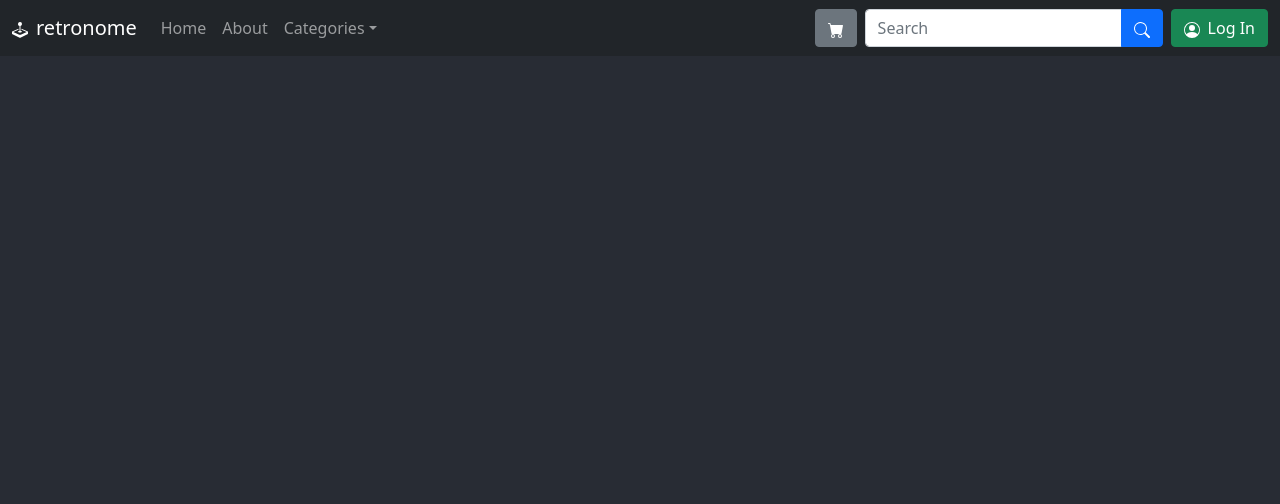
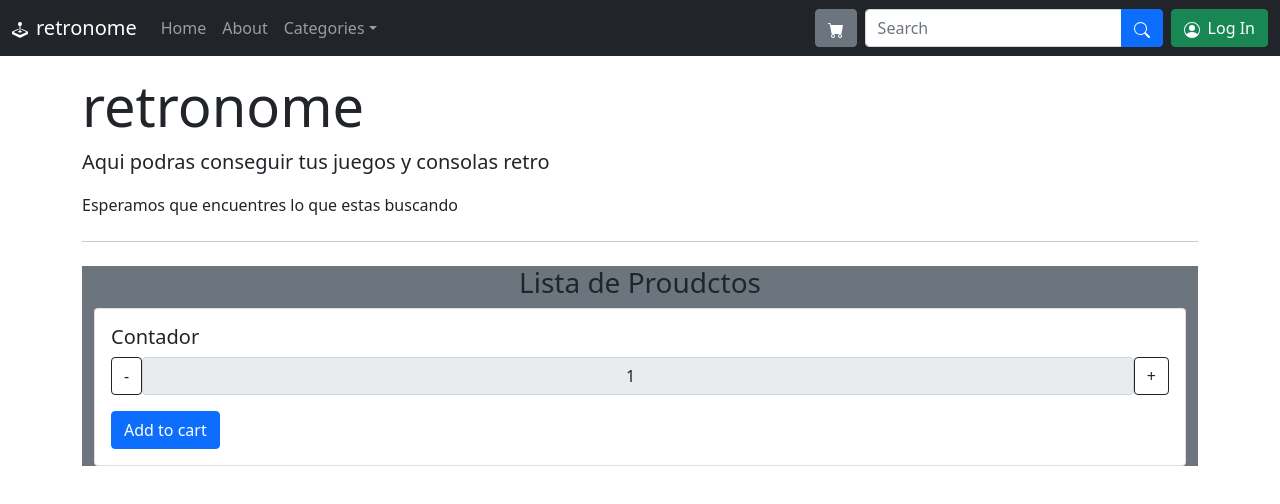
Before and after one commit to valeguizamon/retronome, a React (Create React App) app: page /home in a window 1280 px wide. Shown: the top 504 px of the page. Built offline with nearby package versions, Linux system fonts and the light colour scheme.

Commit message:
Se refactoriza la mayoria del codigo para trabajar unicamente (en lo posible)con arrow functions

```diff
--- a/package.json
+++ b/package.json
@@ -4,8 +4,8 @@
   "private": true,
   "dependencies": {
     "@popperjs/core": "^2.11.2",
-    "@testing-library/jest-dom": "^5.16.1",
-    "@testing-library/react": "^12.1.2",
+    "@testing-library/jest-dom": "^5.16.2",
+    "@testing-library/react": "^12.1.3",
     "@testing-library/user-event": "^13.5.0",
     "bootstrap": "^5.1.3",
     "react": "^17.0.2",
--- a/src/App.js
+++ b/src/App.js
@@ -1,24 +1,24 @@
 import { BrowserRouter as Router, Routes, Route } from "react-router-dom";
-import './assets/css/App.css';
 import NavBar from "./components/NavBar";
+
+import Home from "./pages/Home";
 import About from "./pages/About";
-import Home from "./pages/Home";
+import Error404 from "./pages/Error404";
 
+const App = () => {
 
-function App() {
   return (
     <Router>
       <NavBar />
-      <div className="App">
-        <header className="App-header">
-          <Routes>
-            <Route exact path="/" element={<Home text="Pagina de Inicio" />} />
-            <Route path="/about" element={<About />} />
-          </Routes>
-        </header>
-      </div>
+      <Routes>
+        <Route exact path="/" element={<Home />} />
+        <Route path="/home" element={<Home />} />
+        <Route path="/about" element={<About />} />
+        <Route path="*" element={<Error404 />} />
+      </Routes>
     </Router>
   );
+
 }
 
 export default App;
--- a/src/assets/others/reportWebVitals.js
+++ /dev/null
@@ -1,13 +0,0 @@
-const reportWebVitals = onPerfEntry => {
-  if (onPerfEntry && onPerfEntry instanceof Function) {
-    import('web-vitals').then(({ getCLS, getFID, getFCP, getLCP, getTTFB }) => {
-      getCLS(onPerfEntry);
-      getFID(onPerfEntry);
-      getFCP(onPerfEntry);
-      getLCP(onPerfEntry);
-      getTTFB(onPerfEntry);
-    });
-  }
-};
-
-export default reportWebVitals;
--- a/src/components/CartWidget.js
+++ b/src/components/CartWidget.js
@@ -1,7 +1,7 @@
-function CartWidget() {
+const CartWidget = () => {
     return (
         <button type="button" className="btn btn-secondary">
-            <svg xmlns="http://www.w3.org/2000/svg" width="16" height="16" fill="currentColor" class="bi bi-cart-fill" viewBox="0 0 16 16">
+            <svg xmlns="http://www.w3.org/2000/svg" width="16" height="16" fill="currentColor" className="bi bi-cart-fill" viewBox="0 0 16 16">
                 <path d="M0 1.5A.5.5 0 0 1 .5 1H2a.5.5 0 0 1 .485.379L2.89 3H14.5a.5.5 0 0 1 .491.592l-1.5 8A.5.5 0 0 1 13 12H4a.5.5 0 0 1-.491-.408L2.01 3.607 1.61 2H.5a.5.5 0 0 1-.5-.5zM5 12a2 2 0 1 0 0 4 2 2 0 0 0 0-4zm7 0a2 2 0 1 0 0 4 2 2 0 0 0 0-4zm-7 1a1 1 0 1 1 0 2 1 1 0 0 1 0-2zm7 0a1 1 0 1 1 0 2 1 1 0 0 1 0-2z"></path>
             </svg>
         </button>
--- a/src/components/ItemListContainer.js
+++ b/src/components/ItemListContainer.js
@@ -1,16 +1,12 @@
-import ItemCount from "./itemCount";
+import ItemCount from "./ItemCount";
 
-function ItemListContainer(props) {
-
-    const onAdd = (e, count) =>{
-        e.preventDefault();
-        console.log("La cantidad de items agregados al carrito es de: " + JSON.stringify(count));
-    }
+const ItemListContainer = ({greeting}) => {
 
     return (
-        <div className="container bg-light text-dark">
-            <b>{props.greeting}</b>
-            <ItemCount stock={10} valor={1} onAdd={onAdd}/>
+        <div className="container bg-secondary">
+            <h3 className="text-center">{greeting}</h3>
+            <ItemCount stock={20} value={1}/>
+
         </div>
     );
 }
--- a/src/components/NavBar.js
+++ b/src/components/NavBar.js
@@ -1,13 +1,12 @@
 import CartWidget from "./CartWidget";
 
-function NavBar() {
+const NavBar = () => {
 
     return (
-
         <nav className="navbar navbar-expand-lg navbar-dark bg-dark">
             <div className="container-fluid">
                 <ul className="navbar-nav float-right">
-                    <a className="navbar-brand float-center" href="#">
+                    <a className="navbar-brand float-center" href="/home">
                         <svg xmlns="http://www.w3.org/2000/svg" width="16" height="16" fill="currentColor" className="bi bi-joystick me-2" viewBox="0 0 16 16">
                             <path d="M10 2a2 2 0 0 1-1.5 1.937v5.087c.863.083 1.5.377 1.5.726 0 .414-.895.75-2 .75s-2-.336-2-.75c0-.35.637-.643 1.5-.726V3.937A2 2 0 1 1 10 2z" />
                             <path d="M0 9.665v1.717a1 1 0 0 0 .553.894l6.553 3.277a2 2 0 0 0 1.788 0l6.553-3.277a1 1 0 0 0 .553-.894V9.665c0-.1-.06-.19-.152-.23L9.5 6.715v.993l5.227 2.178a.125.125 0 0 1 .001.23l-5.94 2.546a2 2 0 0 1-1.576 0l-5.94-2.546a.125.125 0 0 1 .001-.23L6.5 7.708l-.013-.988L.152 9.435a.25.25 0 0 0-.152.23z" />
@@ -49,7 +48,7 @@ function NavBar() {
                         <button type="button" className="btn btn-success">
                             <svg xmlns="http://www.w3.org/2000/svg" width="16" height="16" fill="currentColor" className="bi bi-person-circle me-2" viewBox="0 0 16 16">
                                 <path d="M11 6a3 3 0 1 1-6 0 3 3 0 0 1 6 0z"></path>
-                                <path fill-rule="evenodd" d="M0 8a8 8 0 1 1 16 0A8 8 0 0 1 0 8zm8-7a7 7 0 0 0-5.468 11.37C3.242 11.226 4.805 10 8 10s4.757 1.225 5.468 2.37A7 7 0 0 0 8 1z"></path>
+                                <path fillRule="evenodd" d="M0 8a8 8 0 1 1 16 0A8 8 0 0 1 0 8zm8-7a7 7 0 0 0-5.468 11.37C3.242 11.226 4.805 10 8 10s4.757 1.225 5.468 2.37A7 7 0 0 0 8 1z"></path>
                             </svg>
                             Log In
                         </button>
@@ -57,8 +56,8 @@ function NavBar() {
                 </ul>
             </div>
         </nav>
+    );
 
-    );
 }
 
 export default NavBar;
--- a/src/components/itemCount.js
+++ b/src/components/itemCount.js
@@ -1,30 +1,36 @@
-import { Fragment, useState } from "react";
+import { useState } from "react";
 
-function ItemCount(props) {
+const ItemCount = ({stock, value}) => {
 
-    const [count, setCount] = useState(props.valor);
+    const [count, setCount] = useState(value);
 
-    const agregar = () => {
-        setCount((count < props.stock) ? count + 1 : props.stock);
+    const sumar = () => {
+        setCount((count < stock) ? count + 1 : stock);
     }
 
-    const quitar = () => {
-        setCount((count > props.valor) ? count - 1 : props.valor);
+    const restar = () => {
+        setCount((count > value) ? count - 1 : value);
+    }
+
+    const onAdd = (e, count) =>{
+        e.preventDefault();
+        console.log("La cantidad de items agregados al carrito es de: " + count);
     }
 
     return (
+
         <div className="card">
             <div className="card-body">
                 <h5 className="card-title">Contador</h5>
                 <div className="d-flex">
-                    <button className="btn btn-outline-dark" onClick={quitar} disabled={props.stock === 0}>-</button>
+                    <button className="btn btn-outline-dark" onClick={restar} disabled={stock === 0}>-</button>
                     <input type="number" className="form-control text-center" disabled value={count} />
-                    <button className="btn btn-outline-dark" onClick={agregar} disabled={props.stock === 0}>+</button>
-
+                    <button className="btn btn-outline-dark" onClick={sumar} disabled={stock === 0}>+</button>
                 </div>
-                <button className="btn btn-primary mt-3" onClick={(e) => props.onAdd(e, count)} disabled={(props.stock===0)}>Add to cart</button>
+                <button className="btn btn-primary mt-3" onClick={(e) => onAdd(e, count)} disabled={(stock===0)}>Add to cart</button>
             </div>
         </div>
+
     );
 }
 
--- a/src/index.js
+++ b/src/index.js
@@ -1,11 +1,11 @@
 import React from 'react';
 import ReactDOM from 'react-dom';
 import './assets/css/index.css';
-import App from './App.js';
-import reportWebVitals from './assets/others/reportWebVitals.js';
+import App from './App';
+
+//Importacion de JS y CSS de Bootstrap
 import * as bootstrap from 'bootstrap';
 import 'bootstrap/dist/css/bootstrap.min.css';
-import NavBar from './components/NavBar.js';
 
 
 ReactDOM.render(
@@ -14,8 +14,3 @@ ReactDOM.render(
   </React.StrictMode>,
   document.getElementById('root')
 );
-
-// If you want to start measuring performance in your app, pass a function
-// to log results (for example: reportWebVitals(console.log))
-// or send to an analytics endpoint. Learn more: https://bit.ly/CRA-vitals
-reportWebVitals();
--- a/src/pages/About.js
+++ b/src/pages/About.js
@@ -1,23 +1,17 @@
-import logo from '../assets/images/logo.svg';
-import '../assets/css/App.css';
+const About = () => {
 
-function About() {
     return (
-        <div>
-            <img src={logo} className="App-logo" alt="logo" />
-            <p>
-                Proyecto E-Comerce en construcción.
+        <div className="container jumbotron mt-3">
+            <h1 className="display-4">Hello, world!</h1>
+            <p className="lead">This is a simple hero unit, a simple jumbotron-style component for calling extra attention to featured content or information.</p>
+            <hr className="my-4" />
+            <p>It uses utility classes for typography and spacing to space content out within the larger container.</p>
+            <p className="lead">
+                <a className="btn btn-primary btn-lg" href="https://github.com/valeguizamon" role="button">Github</a>
             </p>
-            <a
-                className="App-link"
-                href="https://github.com/valeguizamon"
-                target="_blank"
-                rel="noopener noreferrer"
-            >
-                Valentín Leguizamón Sevilla
-            </a>
         </div>
     );
+
 }
 
 export default About;
--- /dev/null
+++ b/src/pages/Error404.js
@@ -0,0 +1,14 @@
+const Error404 = () => {
+    return (
+        <div className="container jumbotron mt-3">
+            <h1 className="display-4">error 404</h1>
+            <hr className="my-4" />
+            <p>La pagina que buscas no existe o esta en mantenimiento</p>
+            <p className="lead">
+                <a className="btn btn-primary btn-lg" href="/" role="button">Volver a Inicio</a>
+            </p>
+        </div>
+      );
+}
+
+export default Error404;
--- a/src/pages/Home.js
+++ b/src/pages/Home.js
@@ -1,19 +1,17 @@
 import ItemListContainer from "../components/ItemListContainer";
 
-function Home(props) {
+const Home = () => {
+
     return (
-        <div class="container">
-            <div class="jumbotron">
-                <h1 class="display-4">{props.text}</h1>
-                <p>El titulo "{props.text}" es enviado como parametro desde App.js y renderizado desde Home.js</p>
-                <hr class="my-4" />
-                <p class="lead">
-                    <ItemListContainer greeting="Saludos, este mensaje fue enviado como parametro desde el componente Home.js y renderizado en ItemListContainer.js"/>
-                </p>
-            </div>
+        <div className="container jumbotron mt-3">
+            <h1 className="display-4">retronome</h1>
+            <p className="lead">Aqui podras conseguir tus juegos y consolas retro</p>
+            <p>Esperamos que encuentres lo que estas buscando</p>
+            <hr className="my-4" />
+            <ItemListContainer greeting="Lista de Proudctos"/>
         </div>
     );
+
 }
 
-export default Home
-    ;
+export default Home;
```
Also changed, not shown: src/assets/others/setupTests.js (deleted, +0 -5 lines), 2 other files (tests, documents, lock files or other folders).
